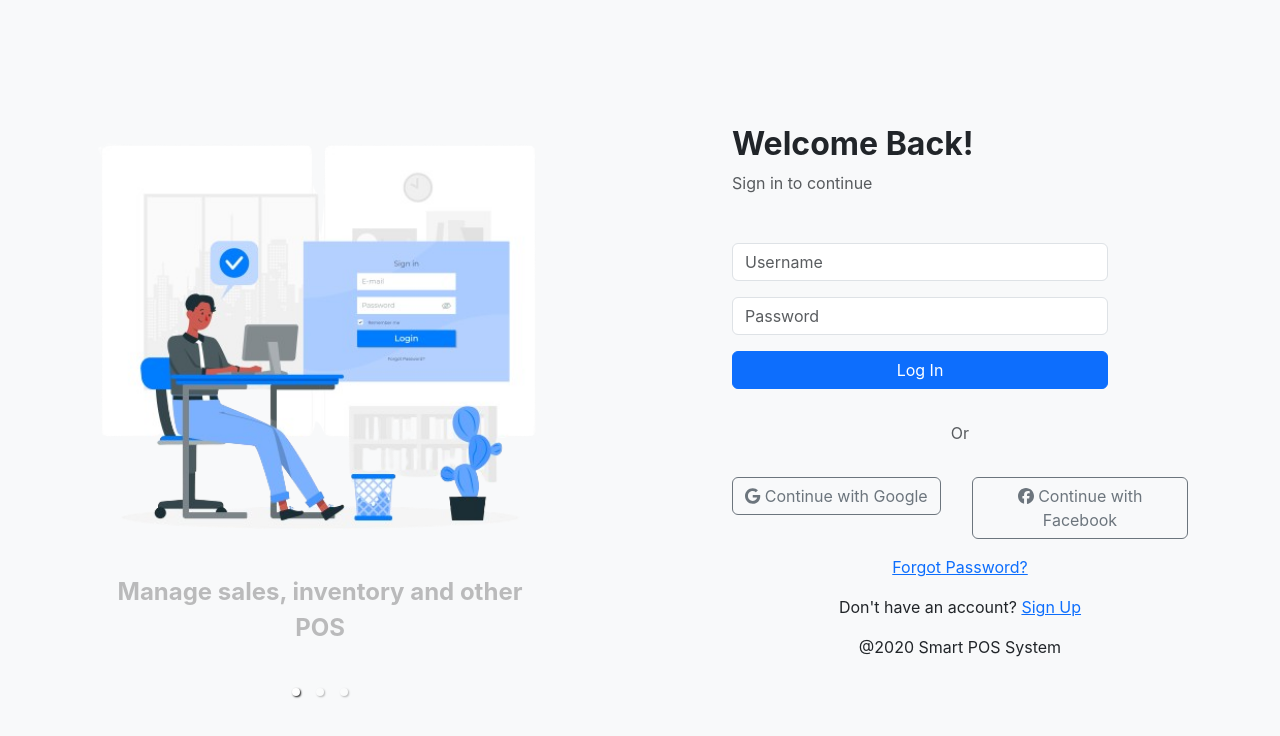
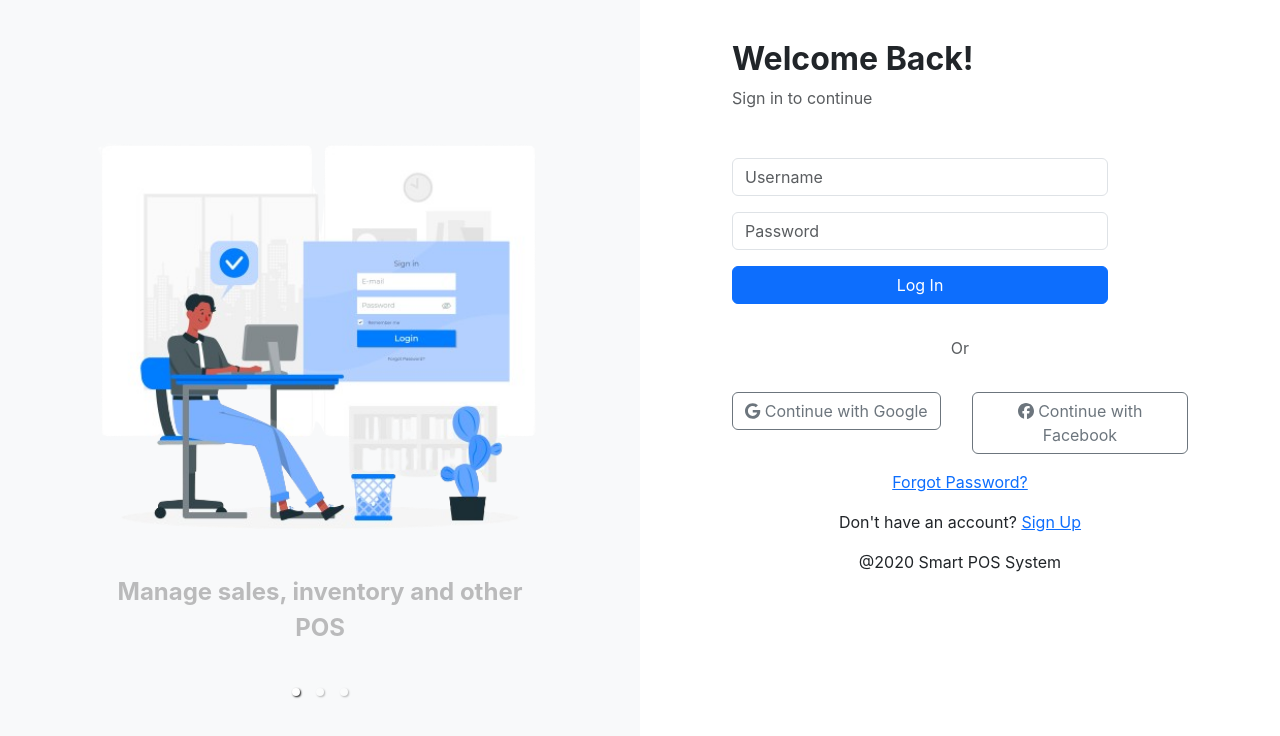
Before and after one commit to Cli4d/Az-Technical-Interview-Assignment, a React (Create React App) app in the folder azgard-interview/: page / in a window 1280 px wide. Shown: the top 736 px of the page. Built offline with nearby package versions, Linux system fonts and the light colour scheme; the HTML template or start-up script is replaced by a standard one.

Commit message:
Style body header and footer

```diff
--- a/azgard-interview/src/components/Signin.js
+++ b/azgard-interview/src/components/Signin.js
@@ -34,12 +34,12 @@ function SignIn() {
 
   return (
     <div className='row'>
-      <div className="col-12 col-md-6 d-none d-md-inline bg-light"><Illustration/></div>
-      <div className="col-12 col-md-6 my-auto">
-        <div className="row">
-          <div className="col-11 col-md-9 mx-auto">
+      <div className="col-12 col-md-6 d-none d-md-inline vh-100"><Illustration/></div>
+      <div className="col-12 col-md-6 bg-white vh-100">
+        <div className="row mt-5 mt-md-3">
+          <div className="col-11 col-md-9 mx-auto py-4 py-md-2">
                     {/* Page header */}
-        <div className="page-header row">
+        <div className="page-header row mt-5 mt-md-3">
           <h2 className='fw-bold'>Welcome Back!</h2>
           <p className='text-body-secondary'>Sign in to continue</p>
         </div>
```
